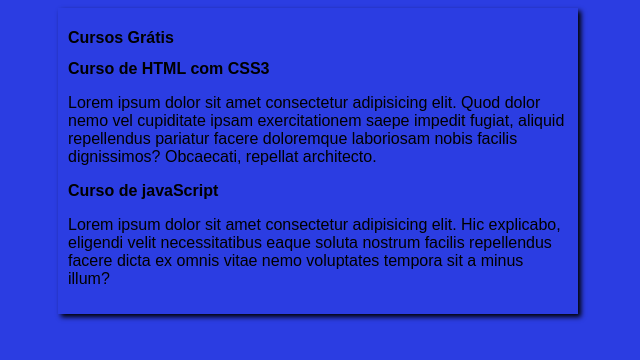
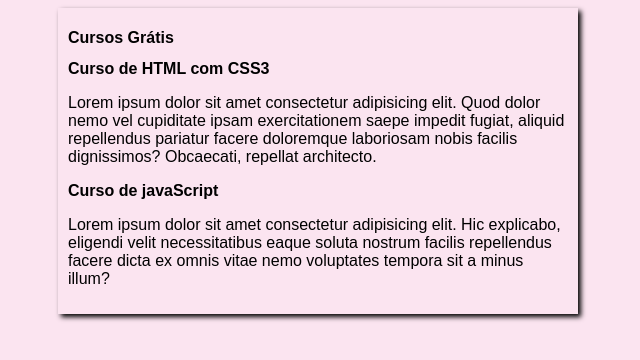
Before and after one commit to leh30/projeto-site, a plain HTML site: page index.html in a window 1280 px wide. Shown: the whole page, without its empty margins (322-962 px from the left). Drawn offline with Linux system fonts and the light colour scheme.

Commit message:
Update style.css

```diff
--- a/estilos/style.css
+++ b/estilos/style.css
@@ -4,7 +4,7 @@
 }
 
 body{
-    background-color: rgb(43, 61, 226);
+    background-color: rgba(226, 43, 137, 0.125);
 }
 
 main{
```
